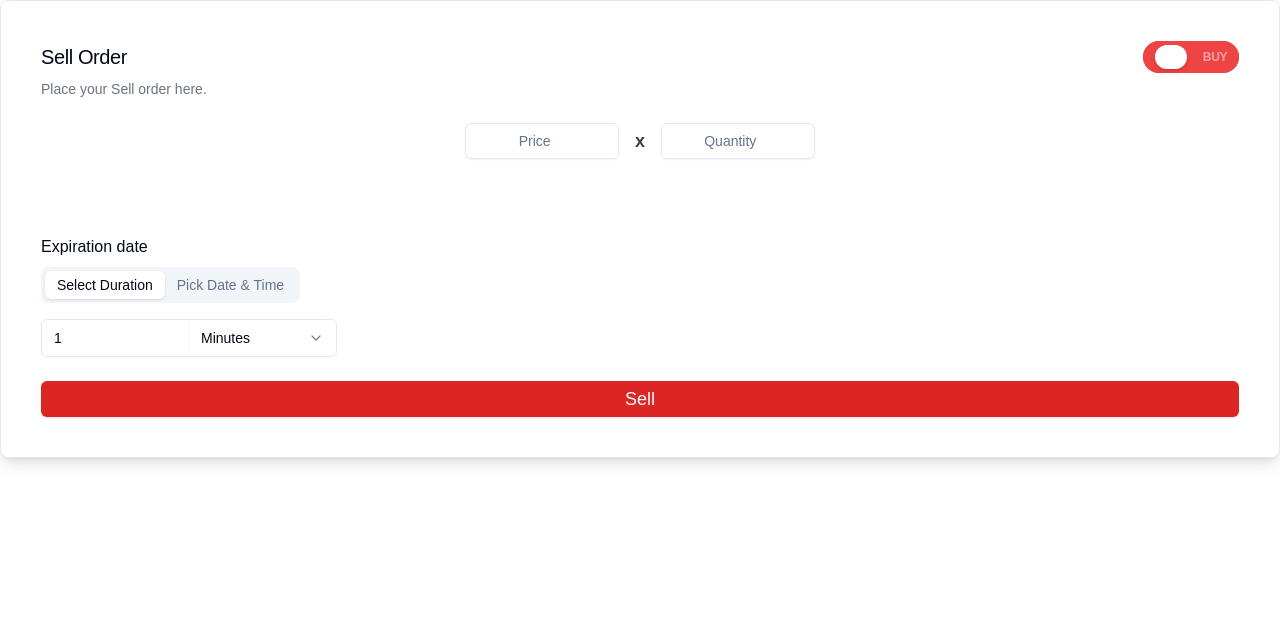
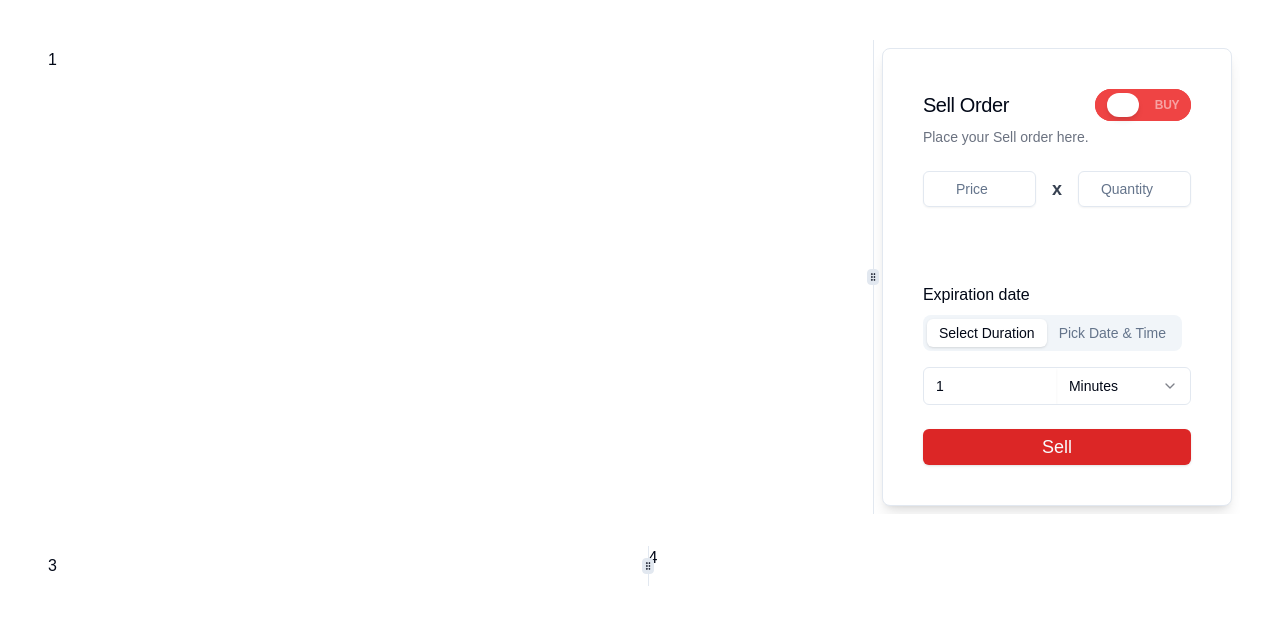
Before and after one commit to shivam-jainn/goquant, a Next.js app: page / in a window 1280 px wide. Shown: the top 624 px of the page. Built offline with nearby package versions, Linux system fonts and the light colour scheme.

Commit message:
feat: Updated page.tsx to resizeable grids

```diff
--- a/src/app/page.tsx
+++ b/src/app/page.tsx
@@ -1,9 +1,27 @@
 import OrderForm from "@/components/custom/OrderForm";
+import {
+  ResizableHandle,
+  ResizablePanel,
+  ResizablePanelGroup,
+} from "@/components/ui/resizable"
 
 export default function Page() {
   return (
-    <main>
+
+<ResizablePanelGroup direction="vertical" className="h-screen overflow-y-auto p-8 gap-4">
+<ResizablePanelGroup direction="horizontal" className="w-full h-screen/2 p-2">
+    <ResizablePanel className="p-2" defaultSize={70}>1</ResizablePanel>
+    <ResizableHandle withHandle />
+    <ResizablePanel className="p-2" defaultSize={30} maxSize={30} minSize={25}>
       <OrderForm />
-    </main>
+    </ResizablePanel>
+</ResizablePanelGroup>
+<ResizablePanelGroup direction="horizontal" className="w-full h-screen/2 p-2">
+    <ResizablePanel className="p-2" defaultSize={50} maxSize={55} minSize={45}>3</ResizablePanel>
+    <ResizableHandle withHandle />
+    <ResizablePanel  defaultSize={50} maxSize={55} minSize={45}>4</ResizablePanel>
+</ResizablePanelGroup>
+</ResizablePanelGroup>
+
   );
 }
```
